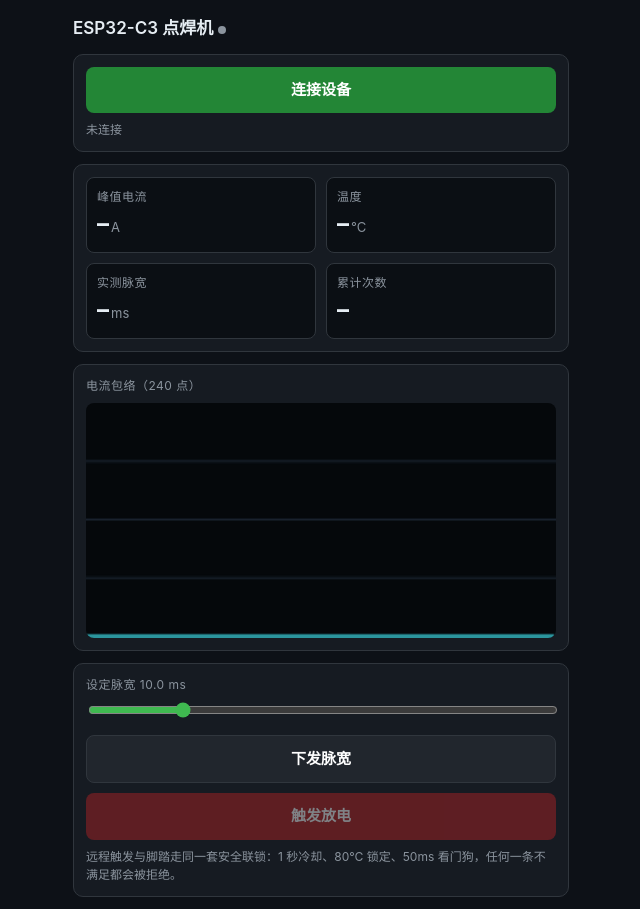
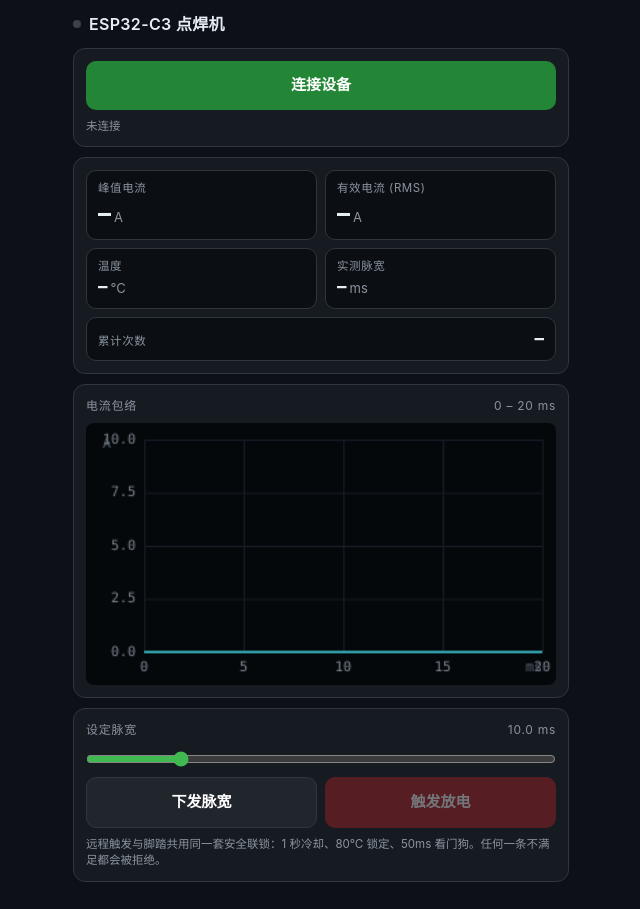
Before and after one commit to ioioio123/helloworld, a plain HTML site: page docs/index.html in a window 1280 px wide. Shown: the whole page, without its empty margins (319-959 px from the left). Drawn offline with Linux system fonts and the light colour scheme.

Commit message:
网页仪表盘：包络图加坐标轴，新增有效电流（RMS）
固件侧：
- ADC 采样时累加平方和，放电结束按 sqrt(mean(i^2)) 算出 RMS，
  存入 app_state.env_rms，随遥测一起上报。
  RMS 必须在采样端算：8 位包络是每桶最大值，从它反推会明显偏大。
- 遥测格式变为 W,峰值,RMS,温度x10,脉宽us,次数,状态。
- BENCH 合成包络同时给出 RMS 占位值。

网页侧：
- 包络图增加 X 轴（0~20ms，4 等分刻度）与 Y 轴（安培，动态自适应量程），
  网格、轴标签、曲线填充、峰值虚线与峰值标注。
- 新增「有效电流 (RMS)」指标卡，峰值/有效值并排显示。
- 遥测解析适配 7 个字段；温度异常（BENCH 无 NTC）时数值标红。

```diff
--- a/docs/index.html
+++ b/docs/index.html
@@ -3,51 +3,65 @@
 <head>
 <meta charset="utf-8">
 <meta name="viewport" content="width=device-width, initial-scale=1, viewport-fit=cover">
+<meta name="theme-color" content="#0d1117">
 <title>ESP32-C3 点焊机</title>
 <style>
   :root {
-    --bg: #0d1117; --panel: #161b22; --line: #30363d;
+    --bg: #0d1117; --panel: #161b22; --line: #30363d; --grid: #1c2430;
     --fg: #e6edf3; --dim: #8b949e;
     --green: #3fb950; --red: #f85149; --yellow: #d29922; --cyan: #39c5cf;
   }
   * { box-sizing: border-box; -webkit-tap-highlight-color: transparent; }
+  html, body { margin: 0; background: var(--bg); color: var(--fg); }
   body {
-    margin: 0; padding: 12px; background: var(--bg); color: var(--fg);
+    padding: 10px 12px calc(14px + env(safe-area-inset-bottom));
     font: 15px/1.5 -apple-system, "Segoe UI", "PingFang SC", "Microsoft YaHei", sans-serif;
     max-width: 520px; margin-inline: auto;
-    padding-bottom: env(safe-area-inset-bottom);
   }
-  h1 { font-size: 17px; margin: 4px 0 12px; font-weight: 600; }
-  .row { display: flex; gap: 8px; align-items: center; }
+  header { display: flex; align-items: center; gap: 8px; margin: 2px 0 12px; }
+  h1 { font-size: 16px; margin: 0; font-weight: 600; letter-spacing: .02em; }
+  .dot { width: 8px; height: 8px; border-radius: 50%; background: #3b424c; transition: .25s; }
+  .dot.on { background: var(--green); box-shadow: 0 0 8px var(--green); }
   .panel {
     background: var(--panel); border: 1px solid var(--line);
-    border-radius: 10px; padding: 12px; margin-bottom: 12px;
+    border-radius: 12px; padding: 12px; margin-bottom: 10px;
+  }
+  .panel-title {
+    font-size: 12px; color: var(--dim); letter-spacing: .06em;
+    margin-bottom: 8px; display: flex; justify-content: space-between;
   }
   button {
     font: inherit; font-weight: 600; color: #fff; background: #238636;
-    border: 0; border-radius: 8px; padding: 12px 16px; width: 100%;
-    cursor: pointer;
+    border: 0; border-radius: 10px; padding: 13px 16px; width: 100%;
+    cursor: pointer; transition: filter .15s;
   }
-  button:active { filter: brightness(.9); }
+  button:active { filter: brightness(.88); }
   button.secondary { background: #21262d; border: 1px solid var(--line); }
   button.danger { background: #b62324; }
-  button:disabled { opacity: .45; cursor: not-allowed; }
-  .stat { display: grid; grid-template-columns: 1fr 1fr; gap: 10px; }
-  .cell { background: #0b0f14; border: 1px solid var(--line); border-radius: 8px; padding: 10px; }
-  .label { font-size: 12px; color: var(--dim); letter-spacing: .04em; }
-  .value { font-size: 24px; font-weight: 700; font-variant-numeric: tabular-nums; }
-  .value small { font-size: 13px; font-weight: 400; color: var(--dim); margin-left: 2px; }
-  .ok { color: var(--green); } .warn { color: var(--yellow); } .bad { color: var(--red); }
+  button:disabled { opacity: .4; cursor: not-allowed; }
+  .stats { display: grid; grid-template-columns: 1fr 1fr; gap: 8px; }
+  .cell {
+    background: #0b0f14; border: 1px solid var(--line);
+    border-radius: 10px; padding: 9px 11px;
+  }
+  .cell.wide { grid-column: 1 / -1; display: flex; align-items: baseline; justify-content: space-between; }
+  .label { font-size: 11.5px; color: var(--dim); letter-spacing: .05em; }
+  .value { font-size: 26px; font-weight: 700; font-variant-numeric: tabular-nums; line-height: 1.25; }
+  .value.sm { font-size: 19px; }
+  .value small { font-size: 13px; font-weight: 400; color: var(--dim); margin-left: 3px; }
+  .bad { color: var(--red); }
   canvas { width: 100%; height: auto; display: block; border-radius: 8px; background: #05080b; }
-  input[type=range] { width: 100%; accent-color: var(--green); }
-  .hint { font-size: 12px; color: var(--dim); margin-top: 8px; }
-  .dot { width: 8px; height: 8px; border-radius: 50%; background: var(--dim); display: inline-block; }
-  .dot.on { background: var(--green); box-shadow: 0 0 8px var(--green); }
+  input[type=range] { width: 100%; accent-color: var(--green); margin: 4px 0 10px; }
+  .hint { font-size: 11.5px; color: var(--dim); margin-top: 8px; line-height: 1.45; }
+  .row2 { display: grid; grid-template-columns: 1fr 1fr; gap: 8px; }
 </style>
 </head>
 <body>
 
-<h1>ESP32-C3 点焊机 <span class="dot" id="dot"></span></h1>
+<header>
+  <span class="dot" id="dot"></span>
+  <h1>ESP32-C3 点焊机</h1>
+</header>
 
 <div class="panel">
   <button id="connect">连接设备</button>
@@ -55,100 +69,221 @@
 </div>
 
 <div class="panel">
-  <div class="stat">
+  <div class="stats">
     <div class="cell">
       <div class="label">峰值电流</div>
       <div class="value" id="peak">–<small>A</small></div>
     </div>
     <div class="cell">
+      <div class="label">有效电流 (RMS)</div>
+      <div class="value" id="rms">–<small>A</small></div>
+    </div>
+    <div class="cell">
       <div class="label">温度</div>
-      <div class="value" id="temp">–<small>℃</small></div>
+      <div class="value sm" id="temp">–<small>℃</small></div>
     </div>
     <div class="cell">
       <div class="label">实测脉宽</div>
-      <div class="value" id="pulse">–<small>ms</small></div>
+      <div class="value sm" id="pulse">–<small>ms</small></div>
     </div>
-    <div class="cell">
-      <div class="label">累计次数</div>
-      <div class="value" id="count">–</div>
+    <div class="cell wide">
+      <span class="label">累计次数</span>
+      <span class="value sm" id="count">–</span>
     </div>
   </div>
 </div>
 
 <div class="panel">
-  <div class="label" style="margin-bottom:8px">电流包络（240 点）</div>
-  <canvas id="chart" width="240" height="120"></canvas>
+  <div class="panel-title">
+    <span>电流包络</span>
+    <span id="win">0 – 20 ms</span>
+  </div>
+  <canvas id="chart" width="340" height="190"></canvas>
 </div>
 
 <div class="panel">
-  <div class="label" style="margin-bottom:6px">设定脉宽 <span id="pwLabel">10.0</span> ms</div>
+  <div class="panel-title"><span>设定脉宽</span><span id="pwLabel">10.0 ms</span></div>
   <input type="range" id="pw" min="1" max="48" step="0.5" value="10">
-  <button class="secondary" id="setPw" style="margin-top:10px">下发脉宽</button>
-  <button class="danger" id="fire" style="margin-top:10px" disabled>触发放电</button>
-  <div class="hint">远程触发与脚踏走同一套安全联锁：1 秒冷却、80℃ 锁定、50ms 看门狗，任何一条不满足都会被拒绝。</div>
+  <div class="row2">
+    <button class="secondary" id="setPw">下发脉宽</button>
+    <button class="danger" id="fire" disabled>触发放电</button>
+  </div>
+  <div class="hint">
+    远程触发与脚踏共用同一套安全联锁：1 秒冷却、80℃ 锁定、50ms 看门狗。任何一条不满足都会被拒绝。
+  </div>
 </div>
 
 <script>
+/* ---------- 配置 ---------- */
+const A_PER_COUNT = 0.01;      // 与固件 CURRENT_A_PER_COUNT 保持一致
+const CAPTURE_MS  = 20;        // 与固件 ENV_CAPTURE_MS 保持一致
 const SVC  = '1a2b3c4d-0001-4a5b-8c9d-0e1f2a3b4c5d';
 const TELE = '1a2b3c4d-0002-4a5b-8c9d-0e1f2a3b4c5d';
 const ENV  = '1a2b3c4d-0003-4a5b-8c9d-0e1f2a3b4c5d';
 const CTL  = '1a2b3c4d-0004-4a5b-8c9d-0e1f2a3b4c5d';
 
 const $ = id => document.getElementById(id);
+const cv = $('chart');
+const ctx = cv.getContext('2d');
+const W = cv.width, H = cv.height;
+const PAD = { l: 42, r: 10, t: 12, b: 24 };
+const PW = W - PAD.l - PAD.r;
+const PH = H - PAD.t - PAD.b;
+
 let dev = null, ctlChr = null;
-const ctx = $('chart').getContext('2d');
-let envData = new Array(240).fill(0);
+let envA = new Array(240).fill(0);
+let peakA = 0, rmsA = 0, yMax = 10;
 
-function setStatus(text, cls) {
-  $('status').textContent = text;
-  $('dot').className = 'dot' + (cls ? ' on' : '');
+/* ---------- 工具 ---------- */
+function niceMax(v) {
+  if (!(v > 0)) return 10;
+  const steps = [1, 1.5, 2, 2.5, 3, 4, 5, 6, 8, 10];
+  const mag = Math.pow(10, Math.floor(Math.log10(v)));
+  for (const s of steps) {
+    const c = s * mag;
+    if (c >= v * 1.08) return c;
+  }
+  return 10 * mag;
+}
+const fmtY = v => (yMax <= 10 ? v.toFixed(1) : Math.round(v).toString());
+
+/* ---------- 绘图 ---------- */
+function draw() {
+  ctx.clearRect(0, 0, W, H);
+
+  const x0 = PAD.l, y0 = PAD.t, x1 = PAD.l + PW, y1 = PAD.t + PH;
+  const xAt = i => x0 + (i / 239) * PW;
+  const yAt = a => y1 - (Math.min(a, yMax) / yMax) * PH;
+
+  /* 水平网格 + Y 轴刻度 */
+  ctx.font = '10px ui-monospace, Menlo, Consolas, monospace';
+  ctx.textAlign = 'right';
+  ctx.textBaseline = 'middle';
+  const yDiv = 4;
+  for (let i = 0; i <= yDiv; i++) {
+    const v = yMax * i / yDiv;
+    const y = y1 - (PH * i / yDiv);
+    ctx.strokeStyle = i === 0 ? '#2b3440' : '#161d27';
+    ctx.lineWidth = 1;
+    ctx.beginPath(); ctx.moveTo(x0, y + 0.5); ctx.lineTo(x1, y + 0.5); ctx.stroke();
+    ctx.fillStyle = '#7d8590';
+    ctx.fillText(fmtY(v), x0 - 6, y);
+  }
+
+  /* 垂直网格 + X 轴刻度 */
+  ctx.textAlign = 'center';
+  ctx.textBaseline = 'top';
+  const xDiv = 4;
+  for (let i = 0; i <= xDiv; i++) {
+    const x = x0 + PW * i / xDiv;
+    ctx.strokeStyle = '#161d27';
+    ctx.beginPath(); ctx.moveTo(x + 0.5, y0); ctx.lineTo(x + 0.5, y1); ctx.stroke();
+    ctx.fillStyle = '#7d8590';
+    ctx.fillText(String(Math.round(CAPTURE_MS * i / xDiv)), x, y1 + 6);
+  }
+
+  /* 轴标签 */
+  ctx.fillStyle = '#5c6570';
+  ctx.textAlign = 'left';
+  ctx.fillText('A', x0 - 30, y0 - 2);
+  ctx.textAlign = 'right';
+  ctx.fillText('ms', x1, y1 + 6);
+
+  /* 曲线填充 */
+  const grad = ctx.createLinearGradient(0, y0, 0, y1);
+  grad.addColorStop(0, 'rgba(57,197,207,0.32)');
+  grad.addColorStop(1, 'rgba(57,197,207,0.02)');
+  ctx.beginPath();
+  ctx.moveTo(xAt(0), y1);
+  for (let i = 0; i < 240; i++) ctx.lineTo(xAt(i), yAt(envA[i]));
+  ctx.lineTo(xAt(239), y1);
+  ctx.closePath();
+  ctx.fillStyle = grad;
+  ctx.fill();
+
+  /* 曲线 */
+  ctx.beginPath();
+  for (let i = 0; i < 240; i++) {
+    const x = xAt(i), y = yAt(envA[i]);
+    i === 0 ? ctx.moveTo(x, y) : ctx.lineTo(x, y);
+  }
+  ctx.strokeStyle = '#39c5cf';
+  ctx.lineWidth = 1.6;
+  ctx.lineJoin = 'round';
+  ctx.stroke();
+
+  /* 峰值标记 */
+  let pk = 0, pi = 0;
+  for (let i = 0; i < 240; i++) if (envA[i] > pk) { pk = envA[i]; pi = i; }
+  if (pk > 0.2) {
+    const px = xAt(pi);
+    ctx.save();
+    ctx.setLineDash([3, 3]);
+    ctx.strokeStyle = 'rgba(248,81,73,0.85)';
+    ctx.lineWidth = 1;
+    ctx.beginPath(); ctx.moveTo(px + 0.5, y0); ctx.lineTo(px + 0.5, y1); ctx.stroke();
+    ctx.restore();
+
+    ctx.fillStyle = '#f85149';
+    ctx.beginPath(); ctx.arc(px, yAt(pk), 2.6, 0, Math.PI * 2); ctx.fill();
+
+    ctx.textAlign = px > W - 60 ? 'right' : 'left';
+    ctx.textBaseline = 'top';
+    ctx.fillText(pk.toFixed(1) + 'A', px + (px > W - 60 ? -4 : 4), y0 + 1);
+  }
 }
 
+/* ---------- 数据处理 ---------- */
 function onTelemetry(dv) {
   const s = new TextDecoder().decode(dv).trim();
   if (!s.startsWith('W,')) return;
-  const [, peak, temp10, pulse, count, status] = s.split(',');
-  const amps = (parseInt(peak) * 0.01).toFixed(2);
-  $('peak').innerHTML = amps + '<small>A</small>';
-  $('temp').innerHTML = (parseInt(temp10) / 10).toFixed(1) + '<small>℃</small>';
-  $('pulse').innerHTML = (parseInt(pulse) / 1000).toFixed(2) + '<small>ms</small>';
+  const f = s.split(',');
+  if (f.length < 7) return;
+
+  const peakRaw = parseInt(f[1]) || 0;
+  const rmsRaw  = parseInt(f[2]) || 0;
+  const temp10  = parseInt(f[3]) || 0;
+  const pulseUs = parseInt(f[4]) || 0;
+  const count   = f[5];
+  const status  = parseInt(f[6]) || 0;
+
+  peakA = peakRaw * A_PER_COUNT;
+  rmsA  = rmsRaw  * A_PER_COUNT;
+
+  $('peak').innerHTML = peakA.toFixed(2) + '<small>A</small>';
+  $('rms').innerHTML  = rmsA.toFixed(2) + '<small>A</small>';
+  $('temp').innerHTML = (temp10 / 10).toFixed(1) + '<small>℃</small>';
+  $('pulse').innerHTML = (pulseUs / 1000).toFixed(2) + '<small>ms</small>';
   $('count').textContent = count;
-  const st = parseInt(status);
-  if (st === 2) { $('temp').className = 'value bad'; setStatus('超温锁定，已禁止触发', true); }
-  else if (st === 1) { $('temp').className = 'value'; setStatus('正在放电…', true); }
-  else { $('temp').className = 'value'; }
+
+  $('temp').className = temp10 < -200 ? 'value sm bad' : 'value sm';
+
+  if (status === 2) setStatus('超温锁定，已禁止触发', true);
+  else if (status === 1) setStatus('正在放电…', true);
+
+  const y = niceMax(Math.max(peakA, 1));
+  if (y !== yMax) { yMax = y; draw(); } else { draw(); }
 }
 
 function onEnvelope(dv) {
   const u8 = new Uint8Array(dv.buffer, dv.byteOffset, dv.byteLength);
-  for (let i = 0; i < 240 && i < u8.length; i++) envData[i] = u8[i];
+  for (let i = 0; i < 240; i++) {
+    envA[i] = i < u8.length ? (u8[i] / 255) * 4095 * A_PER_COUNT : 0;
+  }
+  const y = niceMax(Math.max(peakA, ...envA, 1));
+  if (y !== yMax) yMax = y;
   draw();
 }
 
-function draw() {
-  const w = 240, h = 120;
-  ctx.clearRect(0, 0, w, h);
-  // 网格
-  ctx.strokeStyle = '#1b2430'; ctx.lineWidth = 1;
-  for (let g = 1; g < 4; g++) {
-    const y = h - 1 - (h - 1) * g / 4;
-    ctx.beginPath(); ctx.moveTo(0, y); ctx.lineTo(w, y); ctx.stroke();
-  }
-  // 曲线
-  ctx.strokeStyle = '#39c5cf'; ctx.lineWidth = 1.5;
-  ctx.beginPath();
-  for (let x = 0; x < w; x++) {
-    const y = h - 1 - (envData[x] / 255) * (h - 2);
-    x === 0 ? ctx.moveTo(x, y) : ctx.lineTo(x, y);
-  }
-  ctx.stroke();
+function setStatus(text, on) {
+  $('status').textContent = text;
+  $('dot').className = 'dot' + (on ? ' on' : '');
 }
 
-draw();
-
+/* ---------- 连接 ---------- */
 async function connect() {
   if (!navigator.bluetooth) {
-    setStatus('此浏览器不支持 Web Bluetooth（需 Android Chrome）', false);
+    setStatus('此浏览器不支持 Web Bluetooth（需 Android Chrome，且为 HTTPS）', false);
     return;
   }
   try {
@@ -178,18 +313,20 @@
 
     $('fire').disabled = false;
     $('connect').textContent = '已连接';
-    setStatus('已连接：' + dev.name, true);
+    setStatus('已连接：' + (dev.name || 'WELDER-C3'), true);
   } catch (err) {
     setStatus('失败：' + err.message, false);
   }
 }
 
+/* ---------- 命令 ---------- */
 async function send(text) {
   if (!ctlChr) return;
+  const bytes = new TextEncoder().encode(text);
   try {
-    await ctlChr.writeValueWithResponse(new TextEncoder().encode(text));
-  } catch (e) {
-    try { await ctlChr.writeValueWithoutResponse(new TextEncoder().encode(text)); }
+    await ctlChr.writeValueWithResponse(bytes);
+  } catch (e1) {
+    try { await ctlChr.writeValueWithoutResponse(bytes); }
     catch (e2) { setStatus('写入失败：' + e2.message, false); }
   }
 }
@@ -198,12 +335,14 @@
 $('fire').onclick = () => {
   if (confirm('确认放电？')) send('F');
 };
-$('pw').oninput = e => $('pwLabel').textContent = parseFloat(e.target.value).toFixed(1);
+$('pw').oninput = e => $('pwLabel').textContent = parseFloat(e.target.value).toFixed(1) + ' ms';
 $('setPw').onclick = () => {
   const us = Math.round(parseFloat($('pw').value) * 1000);
   send('P' + us);
   setStatus('已下发脉宽 ' + (us / 1000).toFixed(1) + ' ms', true);
 };
+
+draw();
 </script>
 </body>
 </html>
```
Also changed, not shown: 4 other files.
